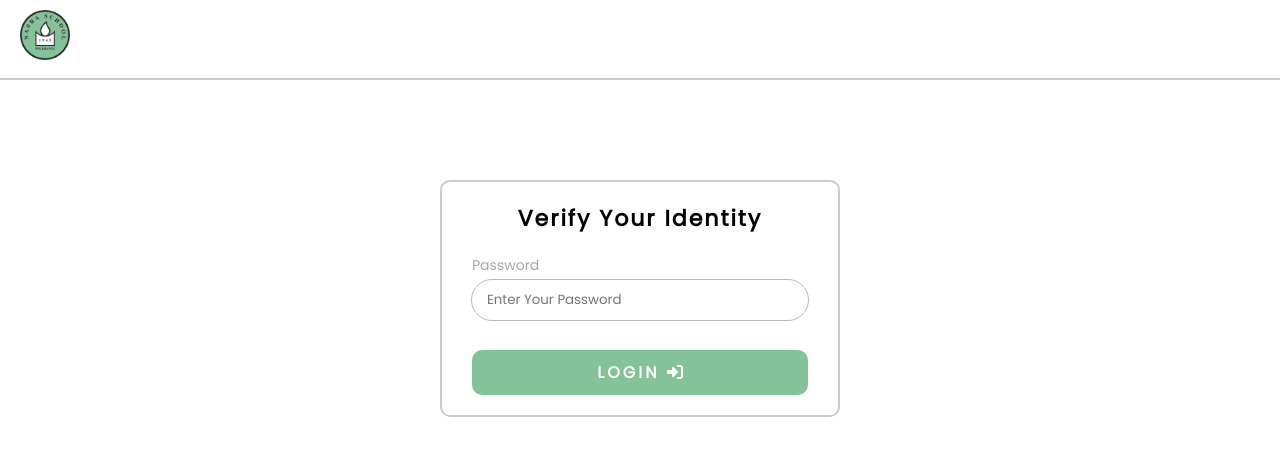
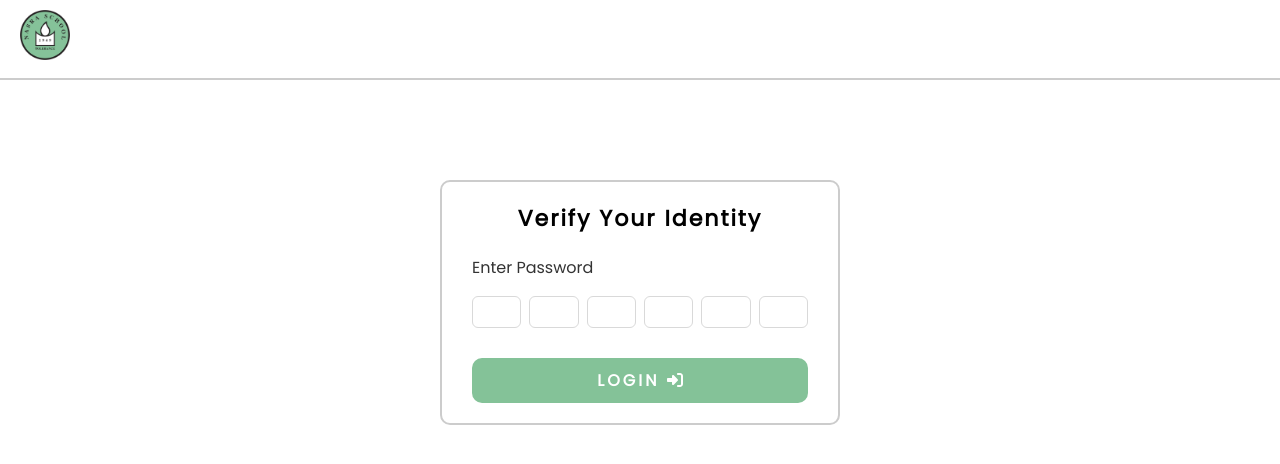
Before and after one commit to AzaanUllah-Khan/Voting-Web-Admin-Panel, a React (Vite) app: page / in a window 1280 px wide. Shown: the top 464 px of the page. Built offline with nearby package versions, Linux system fonts and the light colour scheme.

Commit message:
antd added instead of input

```diff
--- a/src/Components/Form/Form.jsx
+++ b/src/Components/Form/Form.jsx
@@ -1,32 +1,22 @@
 import React from 'react';
-import Input from './Input/Input';
 import './Form.css';
 import { FontAwesomeIcon } from '@fortawesome/react-fontawesome';
 import { faRightToBracket } from '@fortawesome/free-solid-svg-icons';
 import { useNavigate } from "react-router-dom";
-import { useState } from 'react';
+import Password from './Password';
 
 const Form = () => {
-    const [dis,setDis] = useState(true)
     const navigate = useNavigate();
 
     function admin() {
         navigate("/admin");
     }
-    function check(){
-        if(document.getElementById('Password').value != ""){
-            setDis(false)
-            }
-            else{
-            setDis(true)
-        }
-    }
     return (
         <div className="inputs">
             <div className="form">
                 <h2>Verify Your Identity</h2>
-                <Input onChange={check} id="Password" placeholder="Enter Your Password" type="password"/>
-                <button className='login' onClick={admin} disabled={dis}>Login <FontAwesomeIcon icon={faRightToBracket} /></button>
+                <Password />
+                <button className='login' onClick={admin}>Login <FontAwesomeIcon icon={faRightToBracket} /></button>
             </div>
         </div>
     );
--- /dev/null
+++ b/src/Components/Form/Password.jsx
@@ -0,0 +1,18 @@
+import React from 'react';
+import { Flex, Input, Typography } from 'antd';
+const { Title } = Typography;
+const Password = () => {
+    const onChange = (text) => {
+        console.log('onChange:', text);
+    };
+    const sharedProps = {
+        onChange,
+    };
+    return (
+        <Flex gap="middle" align="flex-start" vertical>
+            <h1 style={{ color: "#333", fontSize: "16px", fontWeight: "normal" }}>Enter Password</h1>
+            <Input.OTP mask="*" {...sharedProps} />
+        </Flex>
+    );
+};
+export default Password;
```
